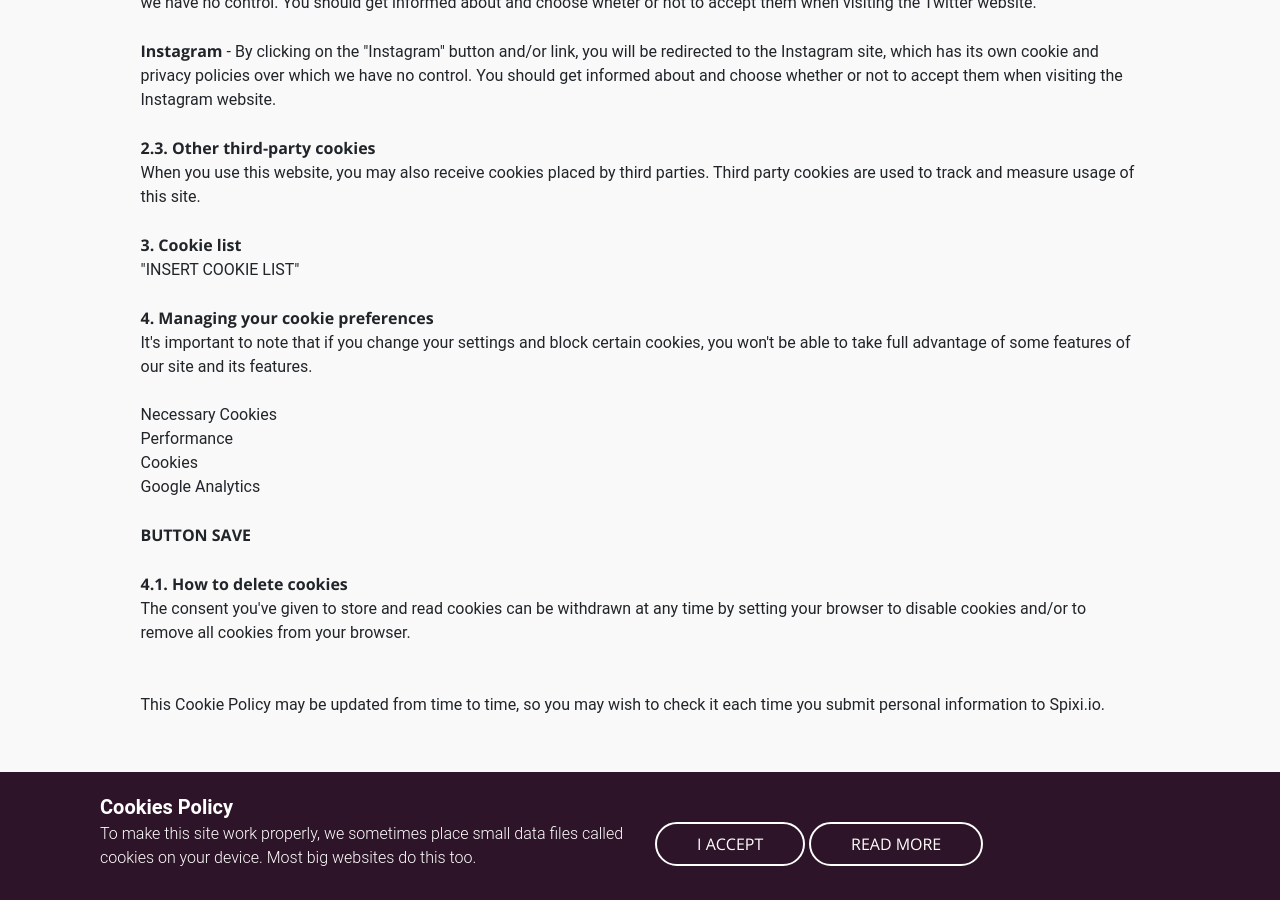
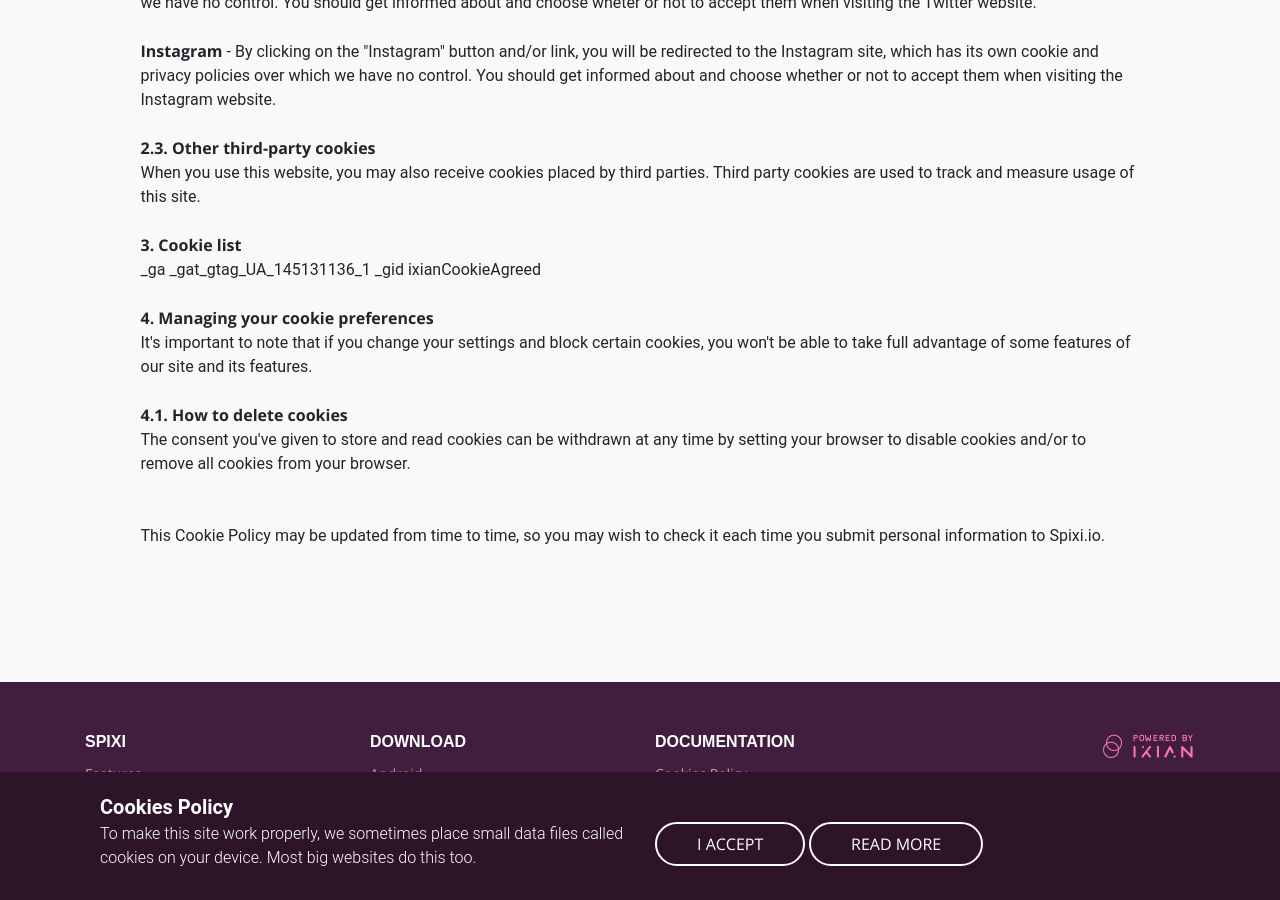
Before and after one commit to ProjectIxian/Spixi-website, a Jekyll site: the page built from cookies.md, in a window 1280 px wide and 900 px high, scrolled down 1587 px. Built offline with Jekyll 4.4.1, drawn with Linux system fonts in a browser that asks for light colours; nearby versions of some CDN libraries.

Commit message:
Update cookies.md

```diff
--- a/cookies.md
+++ b/cookies.md
@@ -45,15 +45,13 @@
         When you use this website, you may also receive cookies placed by third parties. Third party cookies
         are used to track and measure usage of this site.<br><br>
         <strong>3. Cookie list</strong><br>
-        "INSERT COOKIE LIST"<br><br>
+        _ga
+        _gat_gtag_UA_145131136_1
+        _gid
+        ixianCookieAgreed<br><br>
         <strong>4. Managing your cookie preferences</strong><br>
         It's important to note that if you change your settings and block certain cookies, you won't be able to take full advantage of some features of our site and its features.<br><br>
-        Necessary Cookies<br>
-        Performance<br>
-        Cookies<br>
-        Google Analytics<br><br>
-        <strong>BUTTON SAVE</strong><br><br>
-        <strong>4.1. How to delete cookies</strong><br>
+               <strong>4.1. How to delete cookies</strong><br>
         The consent you've given to store and read cookies can be withdrawn at any time by setting your browser to disable cookies and/or to remove all cookies from your browser.<br><br><br>
         This Cookie Policy may be updated from time to time, so you may wish to check it each time you submit personal information to Spixi.io.<br><br>
     </p>
```
